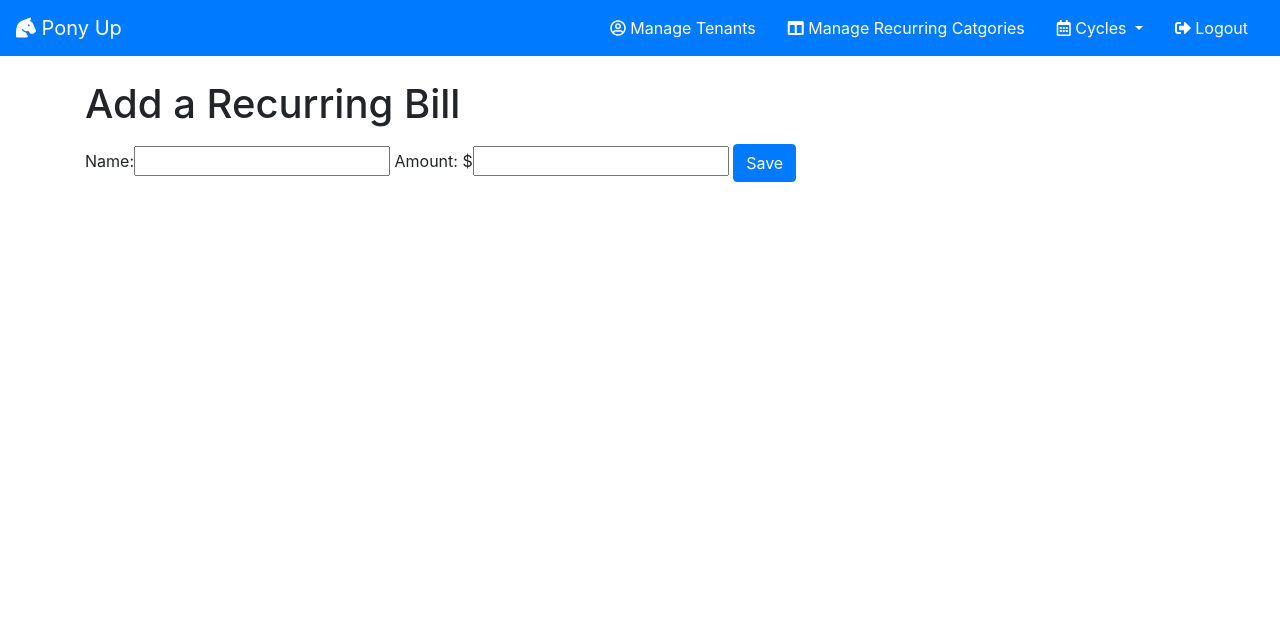
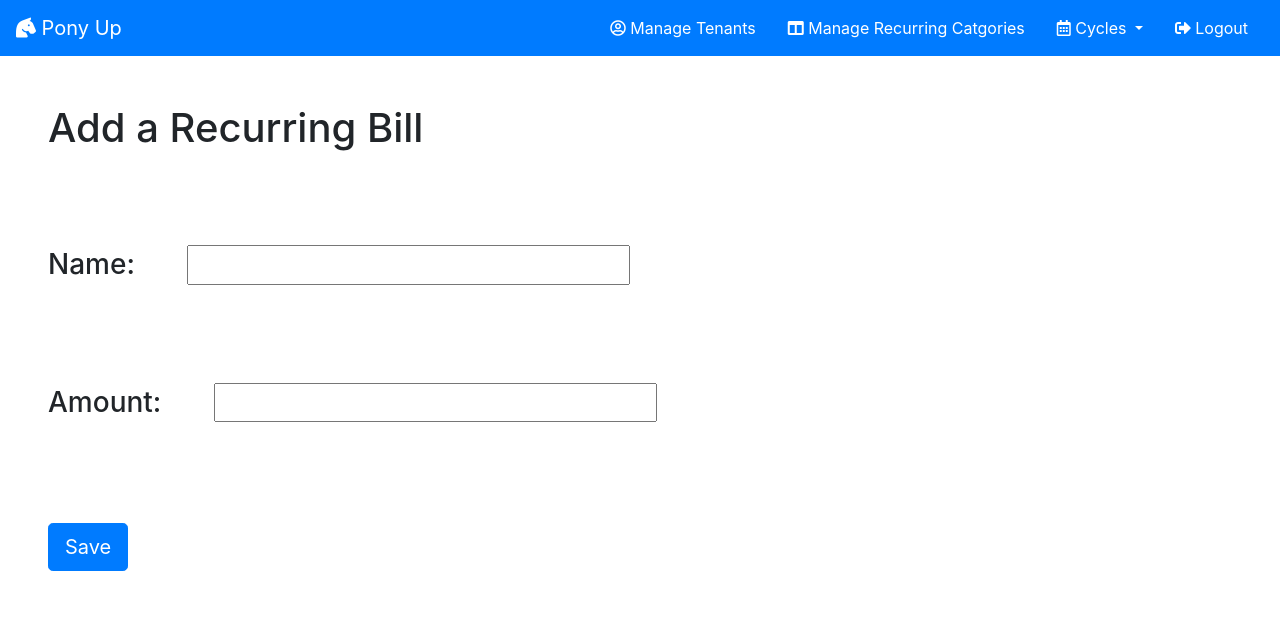
Before and after one commit to rjlancaster/ponyUp, a Django app: template cycles/templates/cycles/addRecurringFormDetail.html in a window 1280 px wide. Shown: the top 618 px of the page. Run offline with Django 3.2, Linux system fonts and the light colour scheme; the template is opened without the code that fills it: values that come from a table or form of the project are taken from there, others are empty; a user stored in the database is signed in; data comes from the database, SQL or seed files in the repository; both versions use the stored data as it was after the commit; some libraries are stand-ins or nearby versions.

Commit message:
so close to finishing cycle detail styling

```diff
--- a/cycles/templates/cycles/addRecurringFormDetail.html
+++ b/cycles/templates/cycles/addRecurringFormDetail.html
@@ -2,14 +2,19 @@
 
 {% block content %}
 
-<div class="container">
-    <h1 class="mt-4 mb-3">Add a Recurring Bill </h1>
-
-    <form action="{% url 'cycles:addRecurringDetail' cycle.id %}" method="post">
-        {% csrf_token %}
-        <label>Name: </label><input type="text" name="name" />
-        <label>Amount: $</label><input type="text" name="amount" />
-        <input type="submit" value="Save" class="btn btn-primary" />
-    </form>
-</div>
+<h1 class="m-5">Add a Recurring Bill</h1>
+<form action="{% url 'cycles:addRecurringDetail' cycle.id %}" method="post">
+    {% csrf_token %}
+    <label class="m-5">
+        <h3>Name: </h3>
+    </label>
+    <h3 class='d-inline'><input type="text" name="name" /></h3>
+    <br>
+    <label class='m-5' for="amount">
+        <h3>Amount:</h3>
+    </label>
+    <h3 class='d-inline'><input type="text" name="amount"/></h3>
+    <br>
+    <input type="submit" value="Save" class="btn btn-primary btn-lg m-5" />
+</form>
 {% endblock %}
```
Also changed, not shown: cycles/templates/cycles/addOneTimeForm.html (+12 -4 lines), db.sqlite3.
